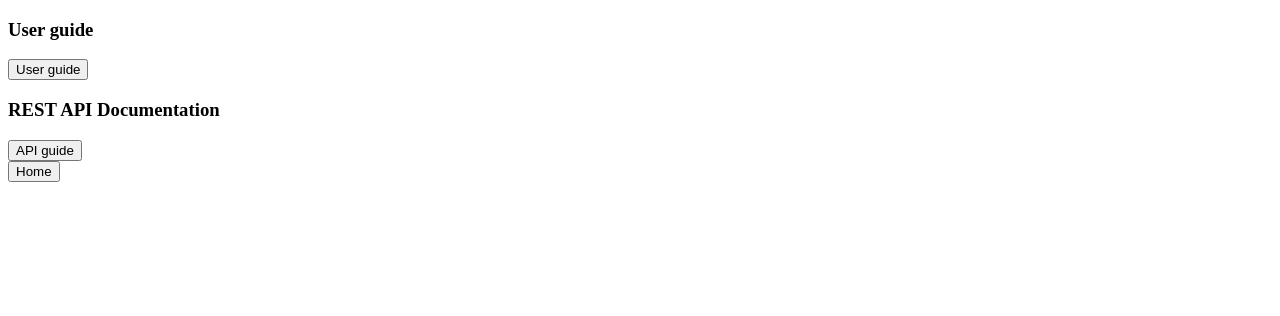
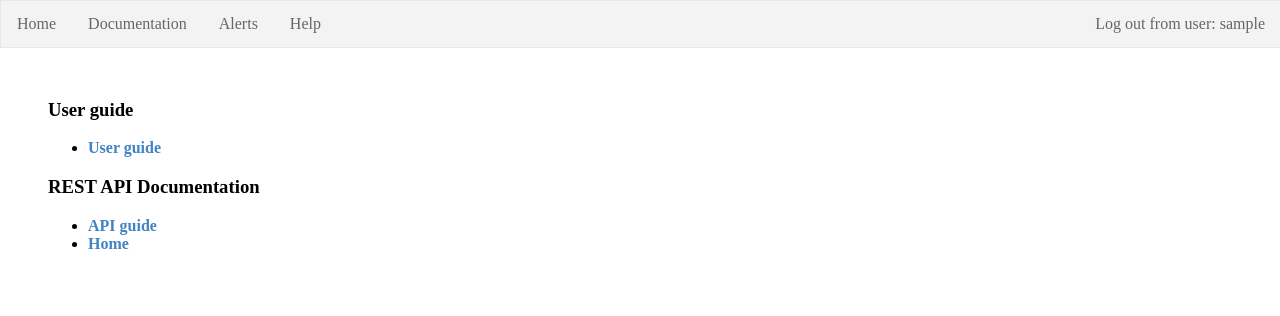
Before and after one commit to SafinVitalii/motion_security, a Flask app: page /documentation/ in a window 1280 px wide. Shown: the top 316 px of the page. Run offline with Flask 2, Linux system fonts and the light colour scheme; the visitor is signed in with stand-in values (Sample User, id 1).

Commit message:
big ui update (add navigation and components styles)

```diff
--- a/app/api.py
+++ b/app/api.py
@@ -31,6 +31,12 @@ def home():
     from main import container
     return render_template('home.html', devices=container.available_devices(), user=session['user'])
 
+@router.route('/navigation/')
+@login_required
+def navigation():
+    """ Navigation """
+    from main import container
+    return render_template('navigation.html', user=session['user'])
 
 @router.route('/devices/')
 @login_required
--- /dev/null
+++ b/static/navigation-styles.css
@@ -0,0 +1,40 @@
+body {
+    margin: 0;
+}
+
+ul {
+    list-style-type: none;
+    margin: 0;
+    padding: 0;
+    overflow: hidden;
+    border: 1px solid #e7e7e7;
+    background-color: #f3f3f3;
+    position: fixed;
+    top: 0;
+    width: 100%;
+}
+
+li {
+    float: left;
+}
+
+li.float-right {
+    float: right
+}
+
+li a {
+    display: inline-block;
+    color: #666;
+    text-align: center;
+    padding: 14px 16px;
+    text-decoration: none;
+}
+
+li a:hover:not(.active) {
+    background-color: #ddd;
+}
+
+li a.active {
+    color: white;
+    background-color: #4183c4;
+}
--- a/static/project-styles.css
+++ b/static/project-styles.css
@@ -1,5 +1,16 @@
+body {
+    margin: 0;
+}
+
+iframe.navigation {
+    position: fixed;
+    top: 0;
+    width: 100%;
+}
+
 div.page-content {
     padding: 3em;
+    margin-top: 2em;
 }
 
 div.columns {
@@ -84,14 +95,36 @@ a {
     border: 1px solid dimgray;
 }
 
+img.video{
+    max-width: 100%;
+}
+
 canvas {
-    style=max-width: 400px !important;
-    max-height: 300px !important;
+    max-width: 40em;
     display: inline-block
 }
 
-div.chartjs-size-monitor {
-    style=max-width: 400px !important;
-    max-height: 300px !important;
-    display: inline-block
+button{
+    background: #e0e1e2 none;
+    padding: .78571429em 1.5em .78571429em;
+    border-radius: .28571429rem;
+    box-shadow: 0 0 0 1px transparent inset, 0 0 0 0 rgba(34,36,38,.15) inset;
+    font-weight: 700;
+    color: rgba(0,0,0,.6);
+    font-family: Lato,'Helvetica Neue',Arial,Helvetica,sans-serif;
 }
+
+input{
+    padding: .67857143em 1em;
+    border: 1px solid rgba(34,36,38,.15);
+    border-radius: .28571429rem;
+}
+
+form{
+    max-width: 30%;
+}
+
+form>input{
+    width: 100%;
+    clear: both;
+}
--- a/templates/documentation.html
+++ b/templates/documentation.html
@@ -3,19 +3,39 @@
 <head>
     <meta charset="UTF-8">
     <title>Documentation page</title>
+    <link rel="stylesheet" href="{{ url_for('static', filename='project-styles.css') }}">
 </head>
 <body>
+<iframe src="/navigation"
+        class="navigation"
+        name="targetframe"
+        allowTransparency="true"
+        scrolling="no"
+        frameborder="0" >
+</iframe>
+<div class="page-content">
     <h3>User guide</h3>
+    <ul>
+        <li>
             <a href="/files/user_guide.pdf">
-    <button type="button" id="guide">User guide</button>
+                User guide
             </a>
+        </li>
+    </ul>
+
     <h3>REST API Documentation</h3>
+    <ul>
+        <li>
             <a href="/files/api_guide.pdf">
-    <button type="button" id="api">API guide</button>
+                API guide
             </a>
-<br>
+        </li>
+        <li>
             <a href="/home/">
-    <button type="button" id="home">Home</button>
+                Home
             </a>
+        </li>
+    </ul>
+</div>
 </body>
 </html>
--- a/templates/login.html
+++ b/templates/login.html
@@ -2,9 +2,11 @@
 <html lang="en">
 <head>
     <meta charset="UTF-8">
+    <link rel="stylesheet" href="{{ url_for('static', filename='project-styles.css') }}">
     <title>Login</title>
 </head>
 <body>
+<div class="page-content">
     <h4>Login</h4>
     <br>
     <form method="post" action="/login/">
@@ -20,5 +22,6 @@
         <p><input type="submit" value="Login" id="login"></p>
         <p style="color: red;">{{error}}</p>
     </form>
+</div>
 </body>
 </html>
--- /dev/null
+++ b/templates/navigation.html
@@ -0,0 +1,18 @@
+<!DOCTYPE html>
+<html lang="en">
+<head>
+    <meta charset="UTF-8">
+    <link rel="stylesheet" href="{{ url_for('static', filename='navigation-styles.css') }}">
+</head>
+<body>
+<ul>
+    <li><a target="_top" href="/home">Home</a></li>
+    <li><a target="_top" href="/documentation">Documentation</a></li>
+    <li><a target="_top" href="/alerts">Alerts</a></li>
+    <li><a target="_top" href="/help">Help</a></li>
+    <li class="float-right">
+        <a target="_top" href="/logout">Log out from user: {{user}}</a>
+    </li>
+</ul>
+</body>
+</html>
--- a/templates/register.html
+++ b/templates/register.html
@@ -2,9 +2,11 @@
 <html lang="en">
 <head>
     <meta charset="UTF-8">
+    <link rel="stylesheet" href="{{ url_for('static', filename='project-styles.css') }}">
     <title>Registration</title>
 </head>
 <body>
+<div class="page-content">
     <h4>Register</h4>
     <br>
     <form method="post" action="/register/">
@@ -20,5 +22,6 @@
         <p><input type="submit" value="Register" id="register"></p>
         <p style="color: red;">{{error}}</p>
     </form>
+</div>
 </body>
 </html>
```
Also changed, not shown: templates/alerts.html (+10 -1 lines), templates/configuration.html (+10 -0 lines), templates/content.html (+14 -3 lines), templates/device.html (+11 -5 lines), templates/help.html (+10 -3 lines), templates/home.html (+10 -16 lines), templates/index.html (+14 -5 lines). Lines whose indentation alone changed are shown as unchanged.
